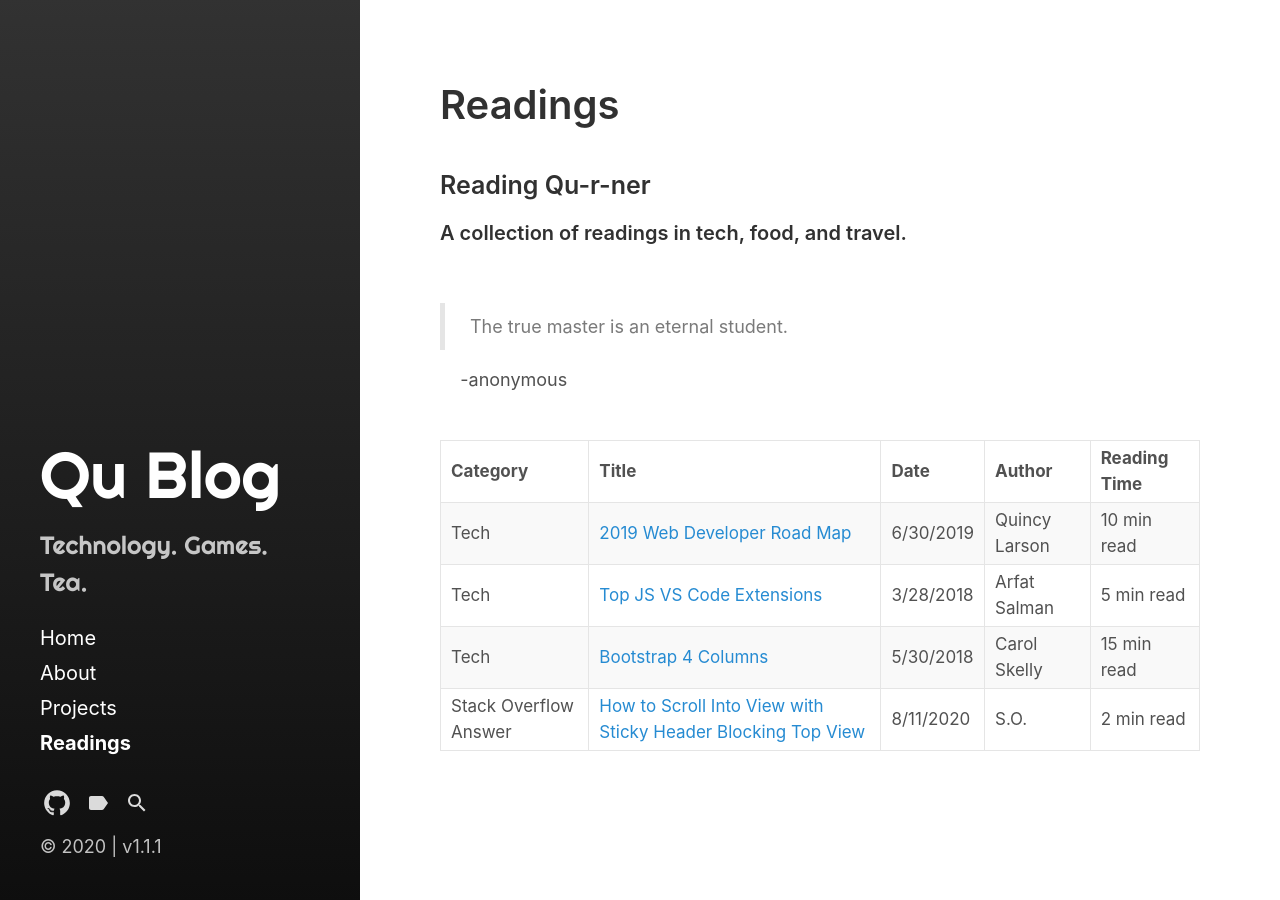
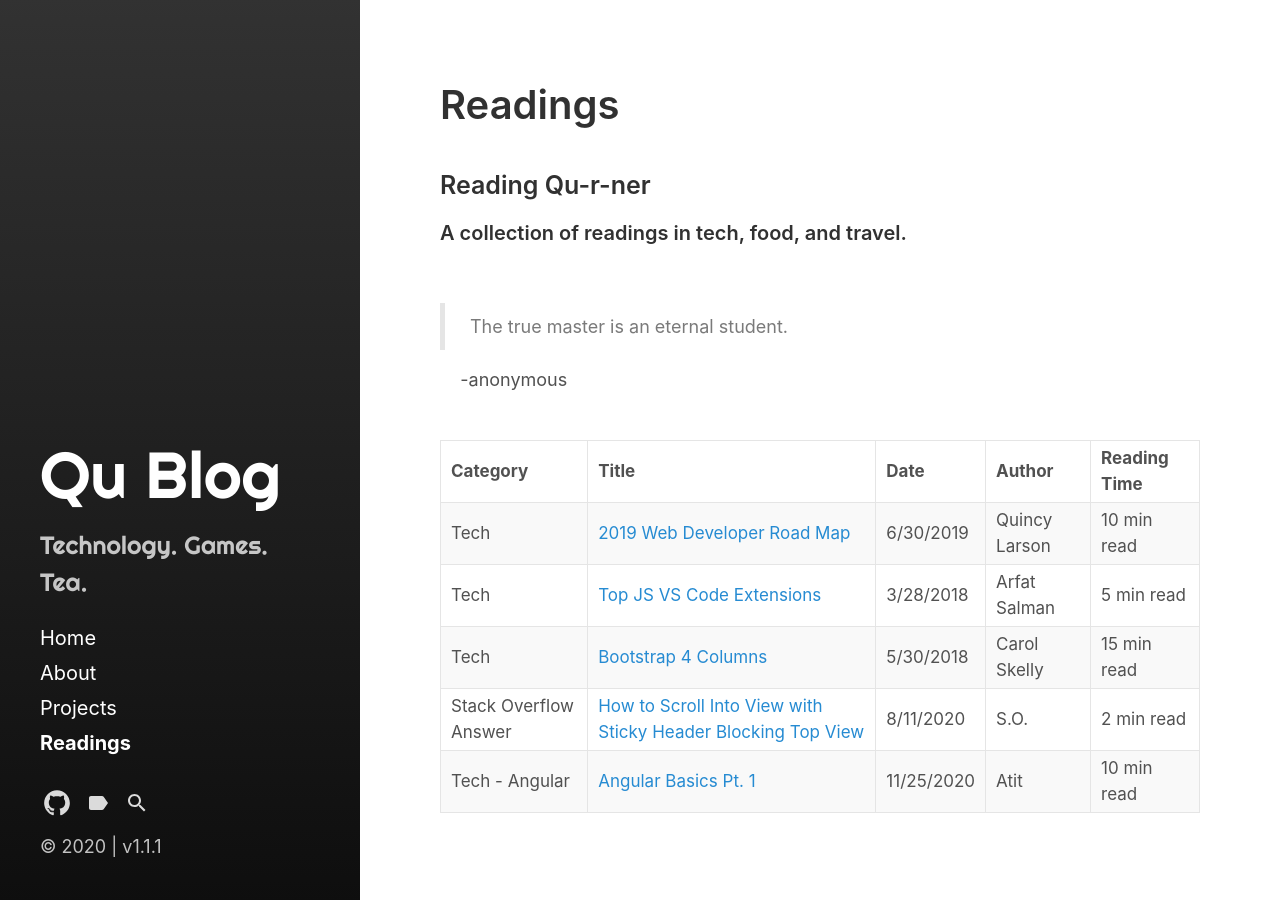
Before and after one commit to yiqu/yiqu.github.io, a Jekyll site: the page built from category/readings.md, in a window 1280 px wide. Built offline with Jekyll 4.4.1, drawn with Linux system fonts in a browser that asks for light colours; some web fonts are replaced.

Commit message:
Update readings.md

```diff
--- a/category/readings.md
+++ b/category/readings.md
@@ -19,3 +19,4 @@ title: Readings
 | Tech|[Top JS VS Code Extensions](https://codeburst.io/top-javascript-vscode-extensions-for-faster-development-c687c39596f5)|3/28/2018|Arfat Salman|5 min read|
 | Tech|[Bootstrap 4 Columns](https://uxplanet.org/how-the-bootstrap-4-grid-works-a1b04703a3b7)|5/30/2018|Carol Skelly|15 min read|
 | Stack Overflow Answer|[How to Scroll Into View with Sticky Header Blocking Top View](https://stackoverflow.com/a/34726752/1751692)|8/11/2020|S.O.|2 min read|
+| Tech - Angular |[Angular Basics Pt. 1](https://medium.com/javascript-in-plain-english/tricky-interview-questions-in-angular-2020-part-3-659c0bc81a9d)|11/25/2020|Atit|10 min read|
```
